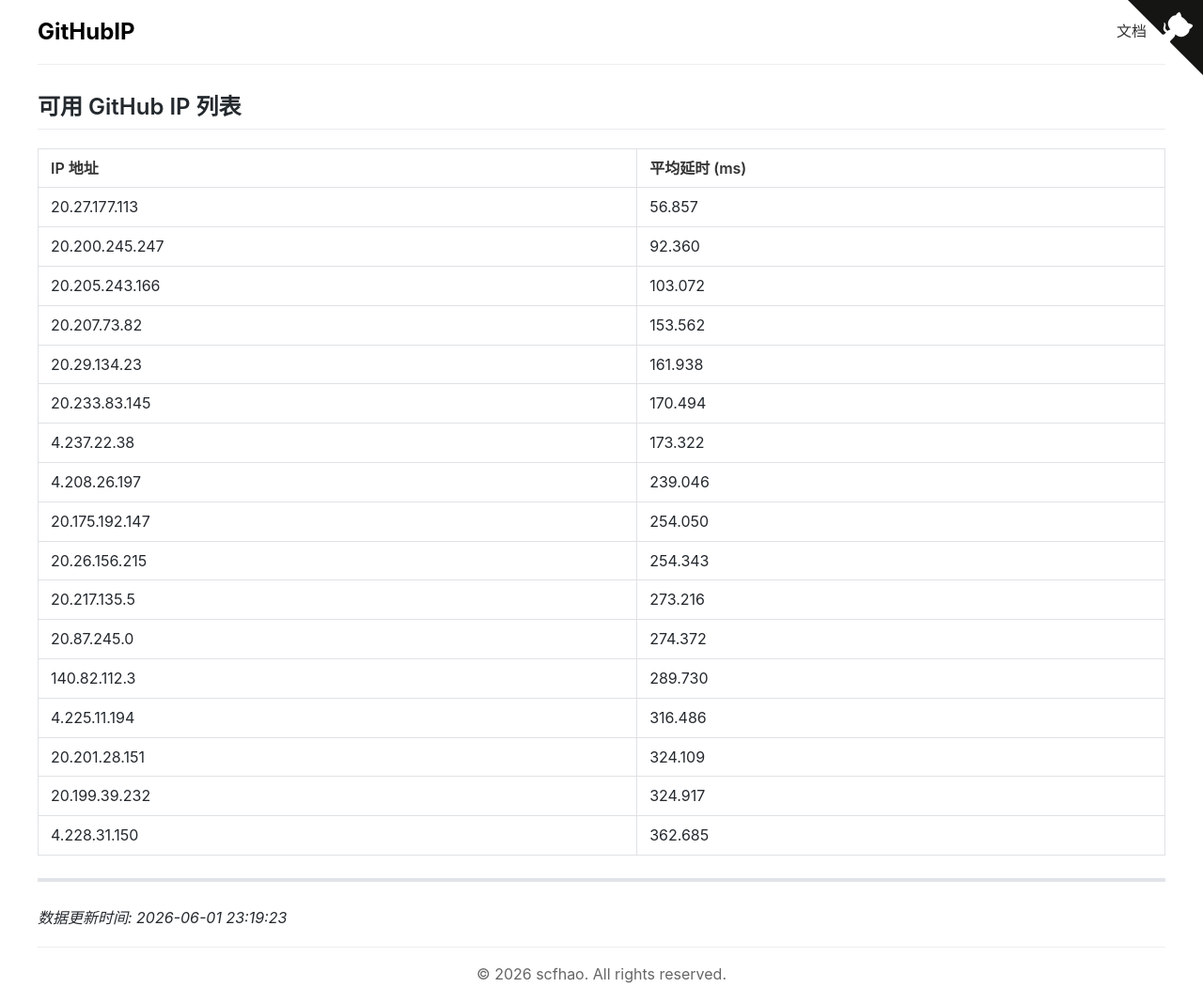
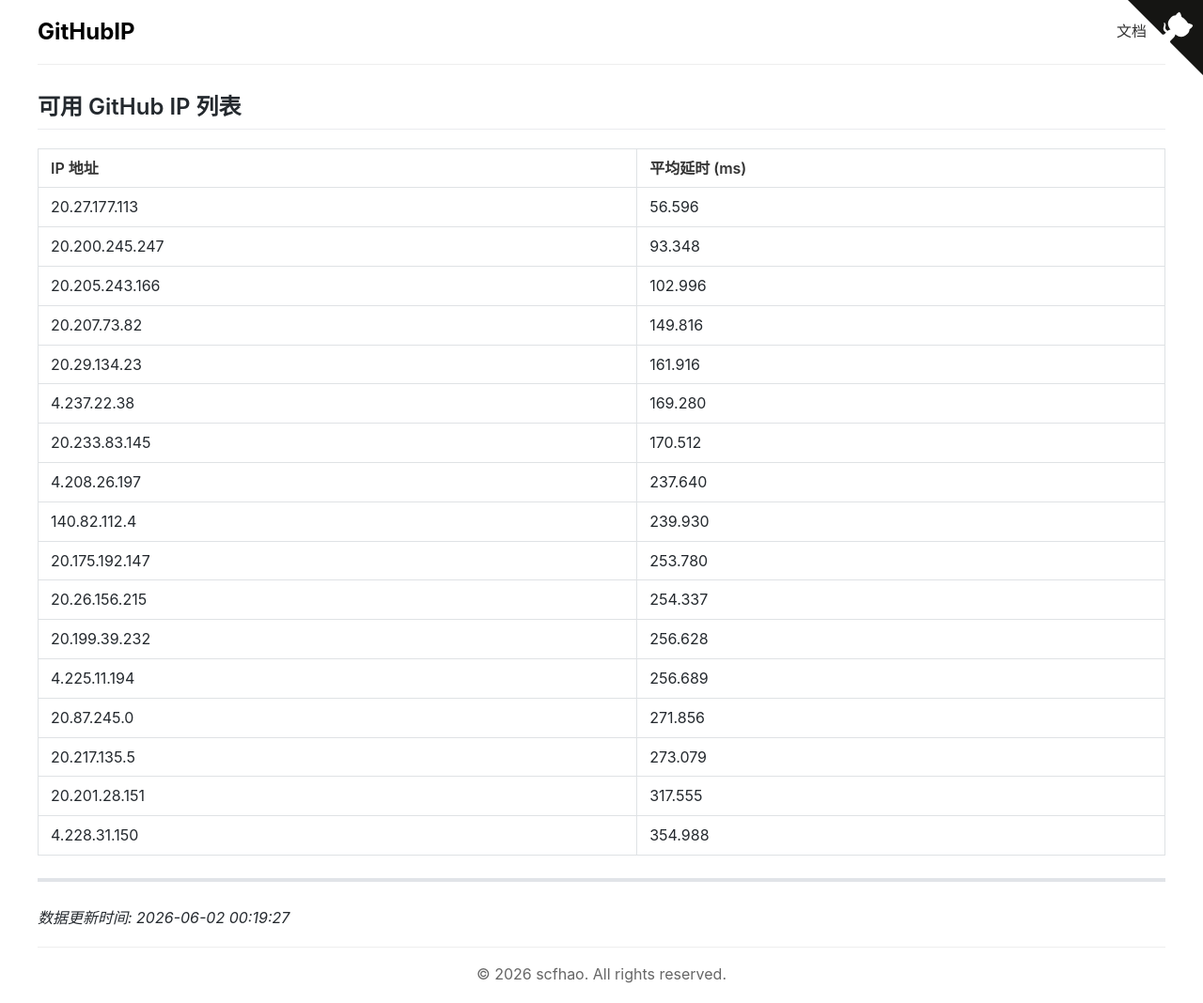
Before and after one commit to scfhao/GitHubIP, a Jekyll site: the page built from index.md, in a window 1280 px wide. Shown: the whole page at 94% size. Built offline with Jekyll 4.4.1, drawn with Linux system fonts in a browser that asks for light colours.

Commit message:
自动脚本执行 - 2026-06-02 00:19:27

```diff
--- a/index.md
+++ b/index.md
@@ -1,31 +1,31 @@
 ---
 layout: home
 title: GitHub IP 列表
-date: 2026-06-01 23:19:23
+date: 2026-06-02 00:19:27
 ---
 
 ## 可用 GitHub IP 列表
 
 | IP 地址 | 平均延时 (ms) |
 |---------|--------------|
-| 20.27.177.113 | 56.857 |
-| 20.200.245.247 | 92.360 |
-| 20.205.243.166 | 103.072 |
-| 20.207.73.82 | 153.562 |
-| 20.29.134.23 | 161.938 |
-| 20.233.83.145 | 170.494 |
-| 4.237.22.38 | 173.322 |
-| 4.208.26.197 | 239.046 |
-| 20.175.192.147 | 254.050 |
-| 20.26.156.215 | 254.343 |
-| 20.217.135.5 | 273.216 |
-| 20.87.245.0 | 274.372 |
-| 140.82.112.3 | 289.730 |
-| 4.225.11.194 | 316.486 |
-| 20.201.28.151 | 324.109 |
-| 20.199.39.232 | 324.917 |
-| 4.228.31.150 | 362.685 |
+| 20.27.177.113 | 56.596 |
+| 20.200.245.247 | 93.348 |
+| 20.205.243.166 | 102.996 |
+| 20.207.73.82 | 149.816 |
+| 20.29.134.23 | 161.916 |
+| 4.237.22.38 | 169.280 |
+| 20.233.83.145 | 170.512 |
+| 4.208.26.197 | 237.640 |
+| 140.82.112.4 | 239.930 |
+| 20.175.192.147 | 253.780 |
+| 20.26.156.215 | 254.337 |
+| 20.199.39.232 | 256.628 |
+| 4.225.11.194 | 256.689 |
+| 20.87.245.0 | 271.856 |
+| 20.217.135.5 | 273.079 |
+| 20.201.28.151 | 317.555 |
+| 4.228.31.150 | 354.988 |
 
 ---
 
-*数据更新时间: 2026-06-01 23:19:23*
+*数据更新时间: 2026-06-02 00:19:27*
```
